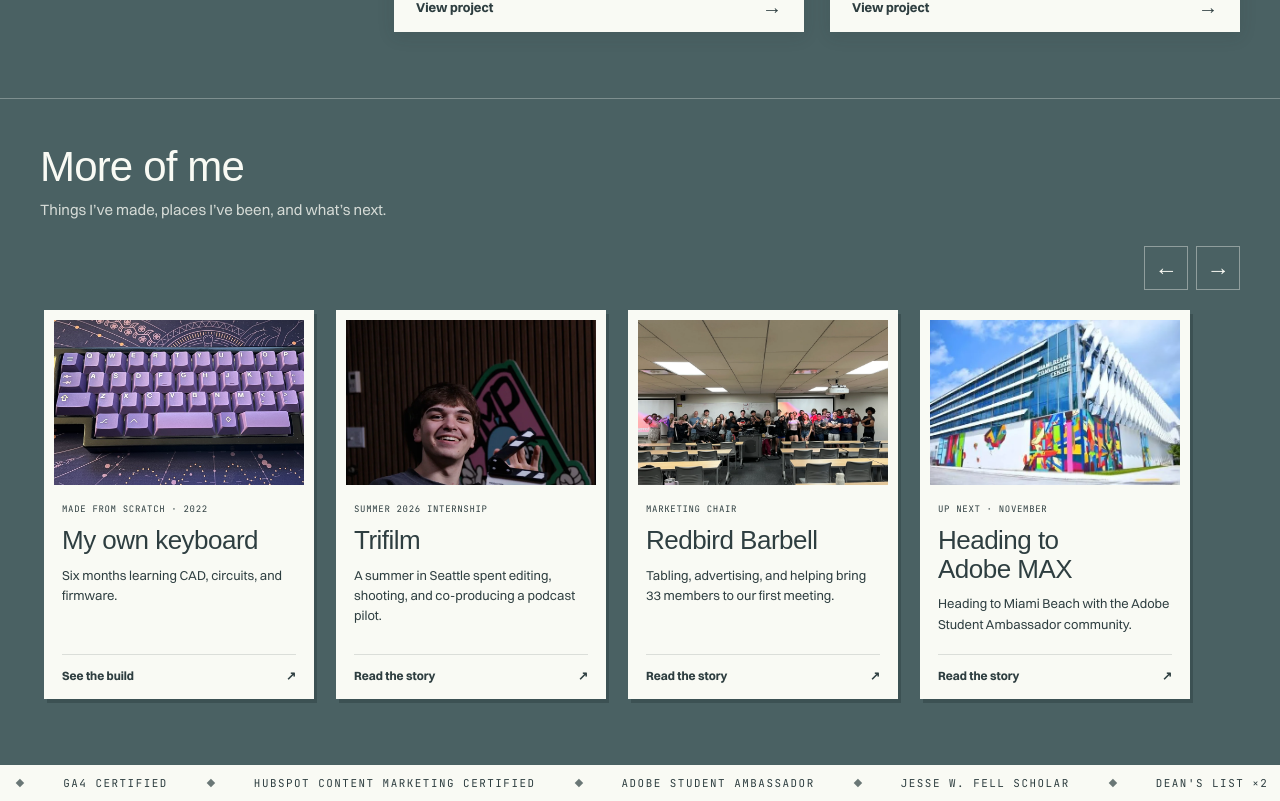
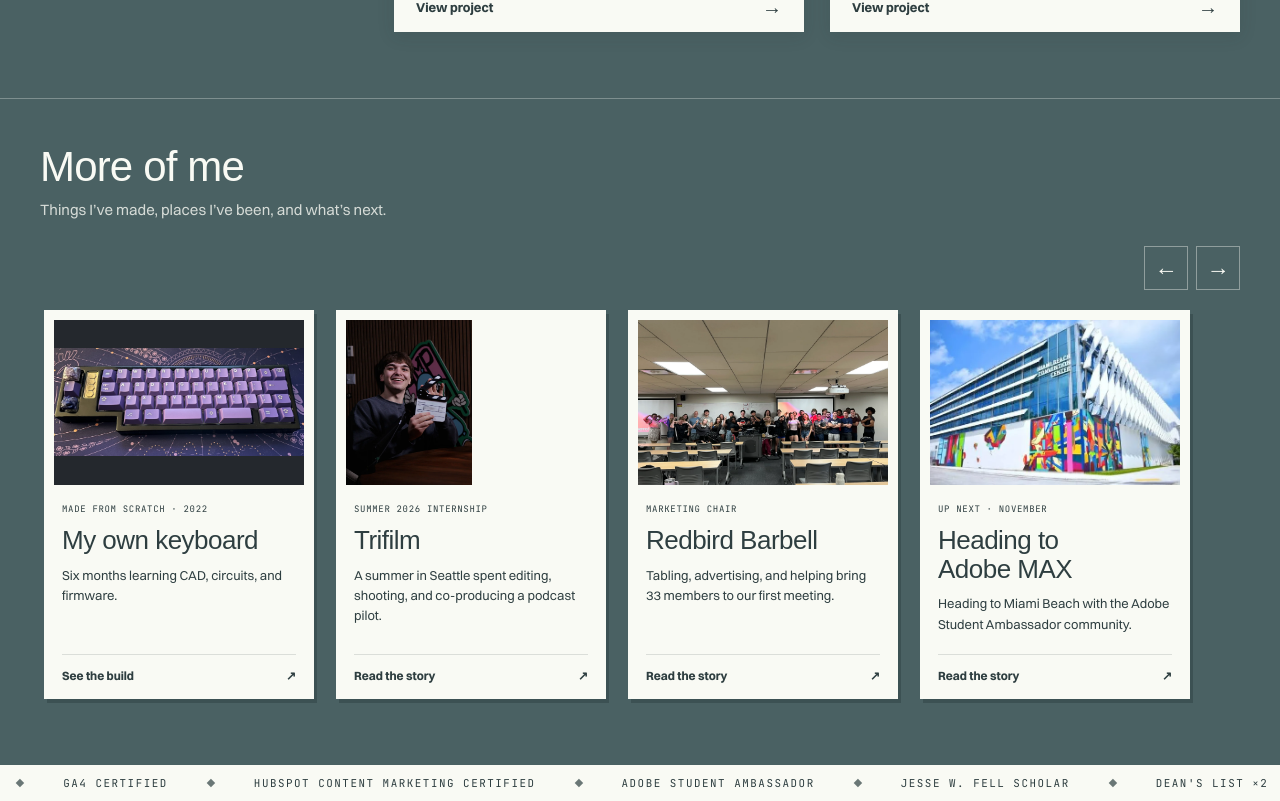
Before and after one commit to blakemattstall-maker/portfolio-site, a Next.js app: page / in a window 1280 px wide. Shown: the part 1112-1913 px from the top of the page. Built offline with nearby package versions, Linux system fonts and the light colour scheme; a web font is replaced by a local one.

Commit message:
Preserve full keyboard and Trifilm cover photo framing

```diff
--- a/src/app/globals.css
+++ b/src/app/globals.css
@@ -577,5 +577,9 @@ button, a { -webkit-tap-highlight-color: transparent; }
 @media (max-width: 599px) { .intro-actions .contact-primary { font-size: 17px; min-height: 50px; padding: 12px 18px; gap: 20px; } }
 @media (prefers-reduced-motion: reduce) { .portfolio-dialog[open] .case-sheet, .video-dialog[open] > div, .portfolio-dialog[open]::backdrop, .video-dialog[open]::backdrop, .case-body { animation: none; } }
 
-.postcard-trifilm .postcard-art img { object-position: 50% 35%; }
+/* These subjects need the complete frame: a wide keyboard and a portrait. */
+.postcard-keyboard .postcard-art,
+.postcard-trifilm .postcard-art { background: #24282d; }
+.postcard-keyboard .postcard-art img,
+.postcard-trifilm .postcard-art img { object-fit: contain; object-position: center; min-height: 0; }
 .postcard-barbell .postcard-art img { object-position: 50% 60%; }
```
